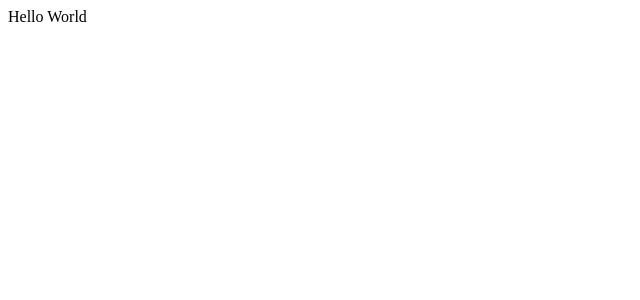
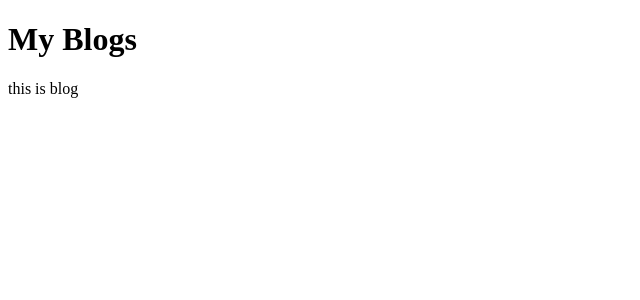
Before and after one commit to iamradhesh/blogs-context, a React (Create React App) app: page / in a window 1280 px wide. Shown: the top 300 px of the page, without its empty margins (0-640 px from the left). Built offline with nearby package versions, Linux system fonts and the light colour scheme.

Commit message:
updated code

```diff
--- a/src/App.js
+++ b/src/App.js
@@ -1,3 +1,17 @@
+import Header from "./components/Header";
+import Blogs from "./components/Blogs";
+import Pagination from "./components/Pagination";
+
+
 export default function App() {
-  return <div>Hello World</div>;
+
+      console.log("I am inside app");
+
+      return(
+                <div>
+                    <Header/>
+                    <Blogs/>
+                    <Pagination/>
+                </div>
+      )
 }
--- /dev/null
+++ b/src/components/Blogs.jsx
@@ -0,0 +1,11 @@
+import React from 'react'
+
+const Blogs = () => {
+  return (
+    <div>
+            this is blog
+    </div>
+  )
+}
+
+export default Blogs
--- /dev/null
+++ b/src/components/Header.jsx
@@ -0,0 +1,15 @@
+import React from 'react'
+
+const Header = () => {
+
+  console.log("I am inside a header");
+  return (
+    <div>
+            <header>
+                <h1> My Blogs</h1>
+            </header>
+    </div>
+  )
+}
+
+export default Header
--- /dev/null
+++ b/src/components/Pagination.jsx
@@ -0,0 +1,11 @@
+import React from 'react'
+
+const Pagination = () => {
+  return (
+    <div>
+
+    </div>
+  )
+}
+
+export default Pagination
--- /dev/null
+++ b/src/context/AppContext.js
@@ -0,0 +1,66 @@
+import { createContext, useState } from "react";
+import {baseUrl} from "../baseUrl";
+
+export const AppContext=createContext();
+
+export default function AppContextProvider({children}){
+
+        const [loading,setLoding]=useState(false);
+        const [post,setPost]=useState([]);
+        const [page, setPage]=useState(1);
+        const [totalPages,setTotalPages]=useState(null);
+
+
+    async function fetchBlogPost(page=1){
+        setLoding(true);
+        let url=`${baseUrl}?page=${page}`
+        try{
+                const result= await fetch(url)
+                const data=await result.json();
+
+                console.log(data);
+
+                setPage(data.page);
+                setPost(data.post);
+                setTotalPages(data.totalPages);
+        }
+        catch(error)
+        {
+                alert(error.message);
+                console.log({"error message": error.message});
+                setPage(1);
+                setPost([]);
+                setTotalPages(null);
+        }
+
+        setLoding(false);
+    }
+
+    function handlePageChange(page)
+    {
+        setPage(page);
+        fetchBlogPost(page);
+    }
+
+
+        const value={
+            post,
+            setPost,
+            loading,
+            setLoding,
+            page,
+            setPage,
+            totalPages,
+            setTotalPages,
+            fetchBlogPost,
+            handlePageChange
+        };
+
+
+        return (
+            <AppContext.Provider value={value}>
+                 {children}
+            </AppContext.Provider>
+        );
+
+}
--- a/src/index.js
+++ b/src/index.js
@@ -1,10 +1,16 @@
 import React from "react";
 import ReactDOM from "react-dom/client";
 import App from "./App";
+import AppContextProvider from "./context/AppContext";
 
 const root = ReactDOM.createRoot(document.getElementById("root"));
 root.render(
-  <React.StrictMode>
-    <App />
-  </React.StrictMode>
+
+      <AppContextProvider>
+              <App/>
+      </AppContextProvider>
+
+
+
+
 );
```
